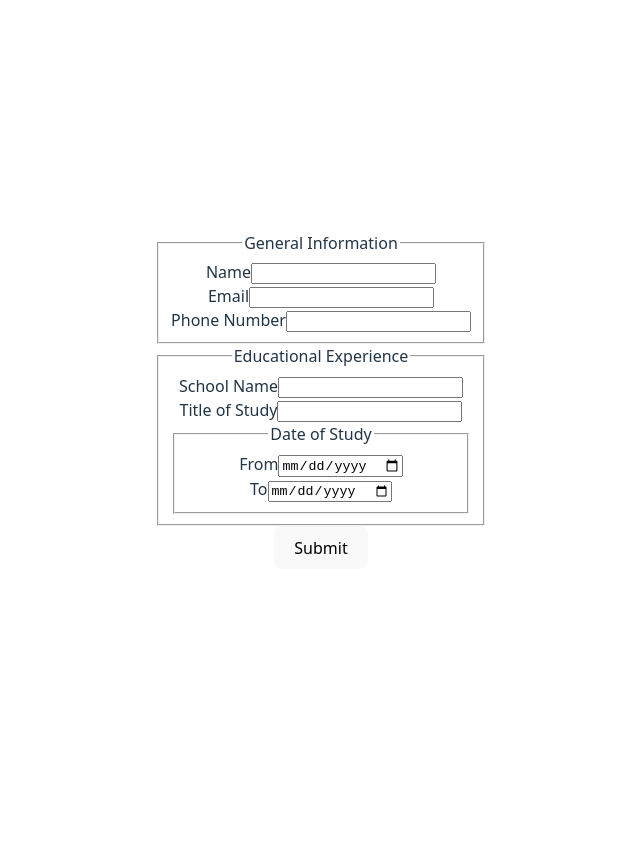
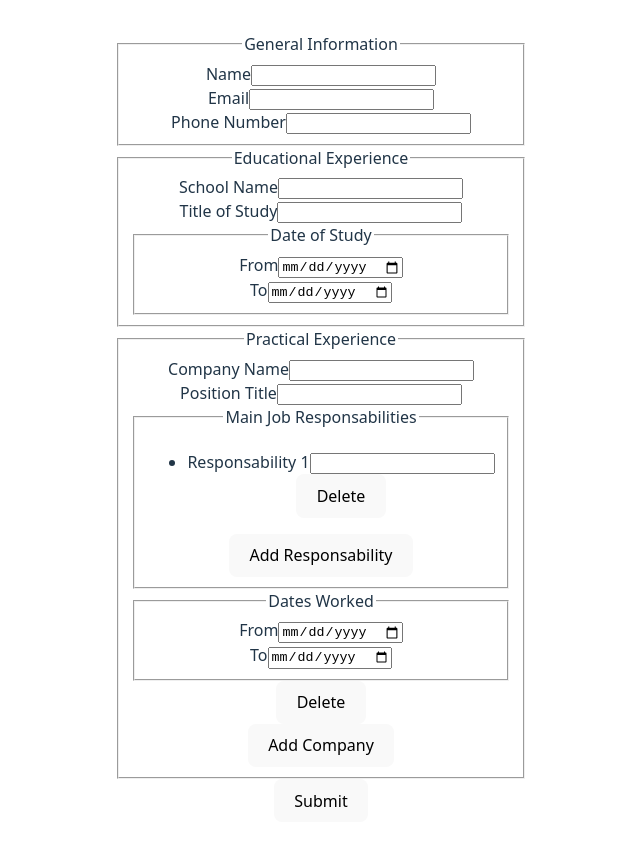
Before and after one commit to rip-the-slit/cv-application, a React (Vite) app: page / in a window 1280 px wide. Shown: the top 846 px of the page, without its empty margins (319-959 px from the left). Before the commit the page ends 800 px from the top, so only its background shows below. Built offline with nearby package versions, Linux system fonts and the light colour scheme.

Commit message:
create practical experience section in the Form component

```diff
--- a/src/App.jsx
+++ b/src/App.jsx
@@ -5,6 +5,24 @@ import Form from "./components/Form.jsx";
 
 function App() {
   const [displayMode, setDisplayMode] = useState(false);
+  const newResponsability = () => {
+    const newId = crypto.randomUUID();
+    return { id: newId, value: "" };
+  };
+  const newCompany = () => {
+    const newId = crypto.randomUUID();
+    return {
+      id: newId,
+      name: "",
+      position: "",
+      responsabilities: [newResponsability()],
+      newResponsability,
+      workedDate: {
+        from: "",
+        to: "",
+      },
+    };
+  };
   const [data, setData] = useState({
     name: "",
     email: "",
@@ -15,6 +33,8 @@ function App() {
       from: "",
       to: "",
     },
+    companies: [newCompany()],
+    newCompany,
   });
 
   return (
--- a/src/components/Form.jsx
+++ b/src/components/Form.jsx
@@ -12,6 +12,120 @@ function Entry({ label, type, value, onChange, min, max }) {
         value={value}
         onChange={onChange}
       />
+    </div>
+  );
+}
+
+function CompanyEntry({ data, setData, index }) {
+  const company = data["companies"][index];
+  const setCompanyData = (dataKey, newValue) => {
+    const newData = { ...data };
+    newData["companies"][index][dataKey] = newValue;
+    setData(newData);
+  };
+
+  return (
+    <div className="company">
+      <Entry
+        label="Company Name"
+        value={company.name}
+        onChange={(e) => {
+          setCompanyData("name", e.target.value);
+        }}
+      ></Entry>
+      <Entry
+        label="Position Title"
+        value={company.position}
+        onChange={(e) => {
+          setCompanyData("position", e.target.value);
+        }}
+      ></Entry>
+      <Section title="Main Job Responsabilities">
+        <ul>
+          {company.responsabilities.map((responsability, index) => {
+            return (
+              <li key={responsability.id}>
+                {
+                  <>
+                    <Entry
+                      label={"Responsability " + (index + 1)}
+                      value={responsability.value}
+                      onChange={(e) => {
+                        const newResponsabilities = [
+                          ...company.responsabilities,
+                        ];
+                        newResponsabilities[index]["value"] = e.target.value;
+                        setCompanyData("responsabilities", newResponsabilities);
+                      }}
+                    ></Entry>
+                    <button
+                      className="remove-responsability"
+                      onClick={(e) => {
+                        e.preventDefault();
+                        const newResponsabilities = [
+                          ...company.responsabilities,
+                        ];
+                        newResponsabilities.splice(index, 1);
+                        setCompanyData("responsabilities", newResponsabilities);
+                      }}
+                    >
+                      Delete
+                    </button>
+                  </>
+                }
+              </li>
+            );
+          })}
+        </ul>
+        <button
+          className="add-responsability"
+          onClick={(e) => {
+            e.preventDefault();
+            const newResponsabilities = [...company.responsabilities];
+            newResponsabilities.push(company.newResponsability());
+            setCompanyData("responsabilities", newResponsabilities);
+          }}
+        >
+          Add Responsability
+        </button>
+      </Section>
+      <Section title="Dates Worked">
+        <Entry
+          label="From"
+          type="date"
+          value={company.workedDate.from}
+          max={company.workedDate.to}
+          onChange={(e) => {
+            setCompanyData("workedDate", {
+              ...company.workedDate,
+              from: e.target.value,
+            });
+          }}
+        ></Entry>
+        <Entry
+          label="To"
+          type="date"
+          value={company.workedDate.to}
+          min={company.workedDate.from}
+          onChange={(e) => {
+            setCompanyData("workedDate", {
+              ...company.workedDate,
+              to: e.target.value,
+            });
+          }}
+        ></Entry>
+      </Section>
+      <button
+        className="remove-company"
+        onClick={(e) => {
+          e.preventDefault();
+          const newData = { ...data };
+          newData.companies.splice(index, 1);
+          setData(newData);
+        }}
+      >
+        Delete
+      </button>
     </div>
   );
 }
@@ -103,6 +217,29 @@ export default function Form({ data, setData }) {
           ></Entry>
         </Section>
       </Section>
+      <Section title="Practical Experience">
+        {data.companies.map((company, index) => {
+          return (
+            <CompanyEntry
+              key={company.id}
+              data={data}
+              setData={setData}
+              index={index}
+            ></CompanyEntry>
+          );
+        })}
+        <button
+          className="add-company"
+          onClick={(e) => {
+            e.preventDefault();
+            const newData = { ...data };
+            newData.companies.push(data.newCompany());
+            setData(newData);
+          }}
+        >
+          Add Company
+        </button>
+      </Section>
     </form>
   );
 }
```
